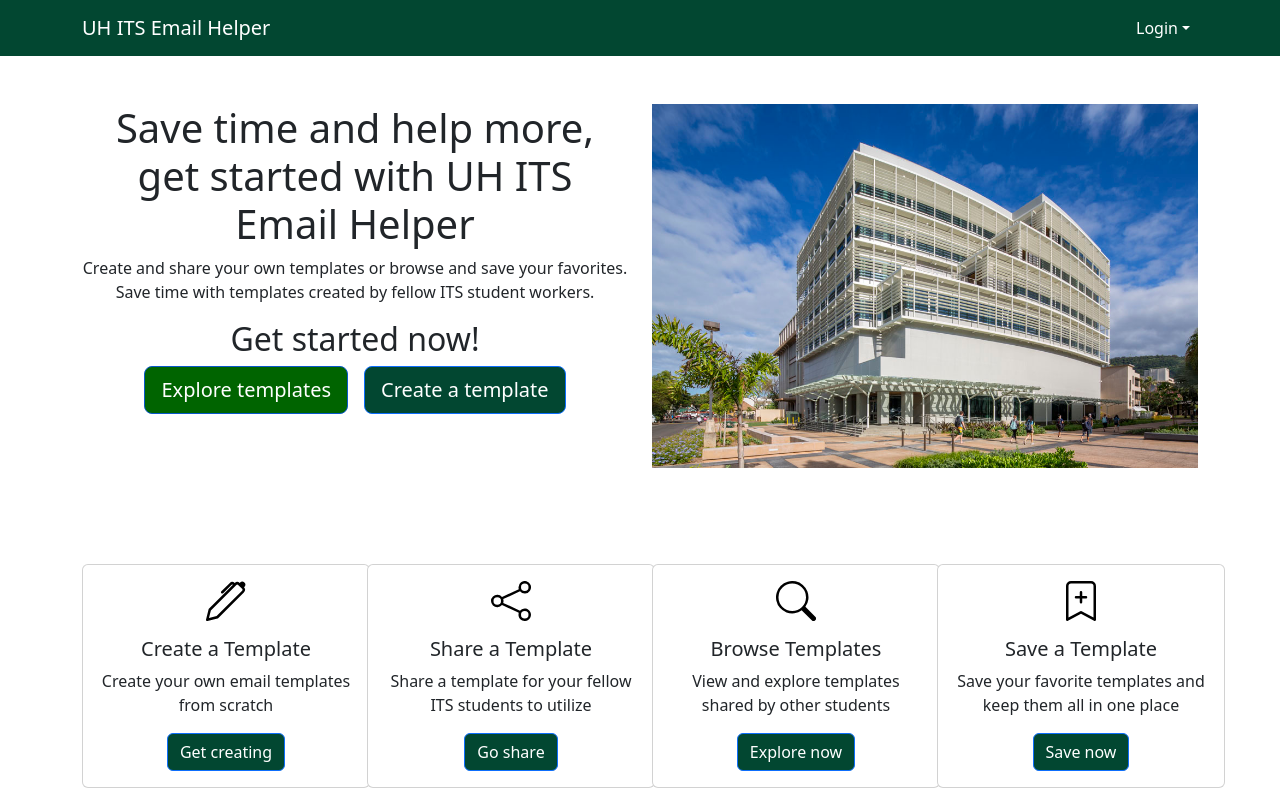
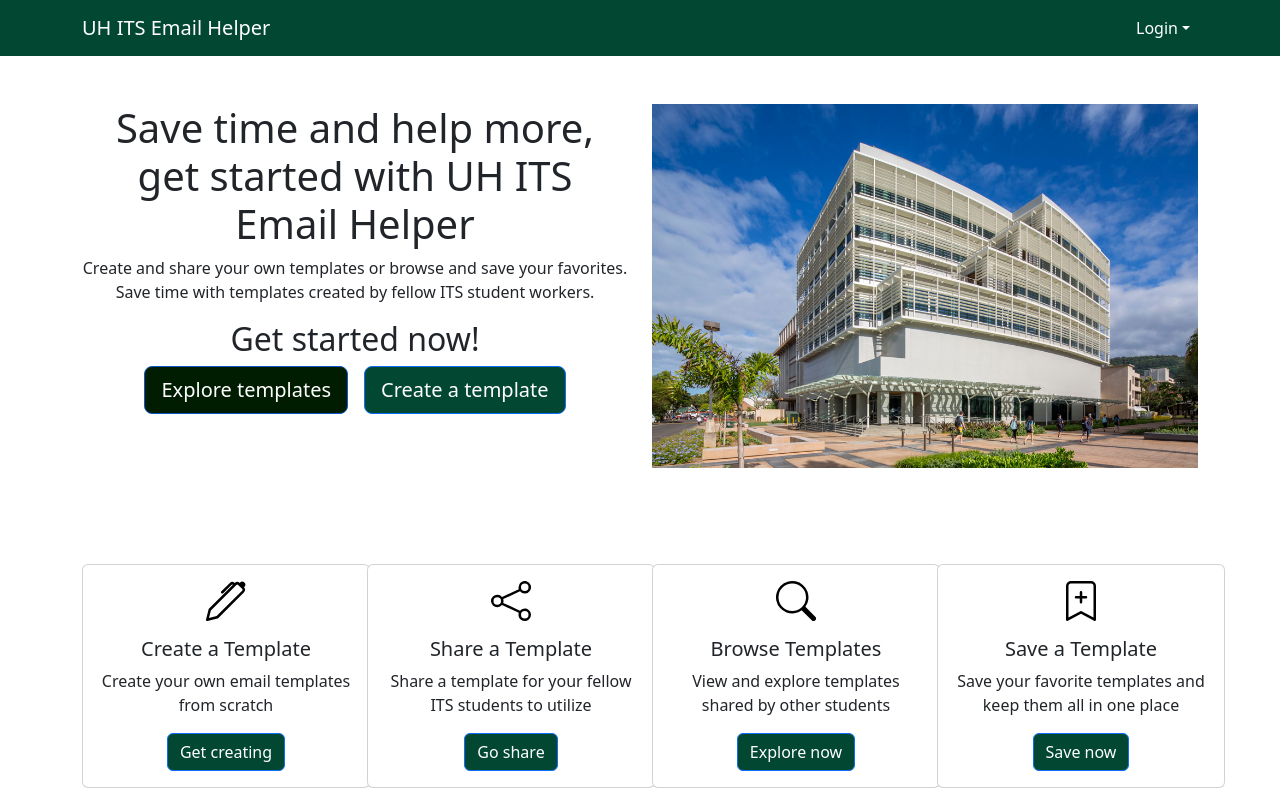
Before and after one commit to ICS314-Group-4/Group-4-Final-Project, a Next.js app: page / in a window 1280 px wide. In both pictures the pointer is over the button "Explore templates". Shown: the top 800 px of the page. Built offline with nearby package versions, Linux system fonts and the light colour scheme; no server answers.

Commit message:
Edited global.css
Added new color style

```diff
--- a/src/app/globals.css
+++ b/src/app/globals.css
@@ -7,6 +7,7 @@
   --nat-navbar-highlight-bg: 0, 0, 139;
   --nat-navbar-text-highlight: khaki;
   --uh-green: #024731;
+  --uh-green-dark: #001D02;
 }
 html,
 body {
@@ -38,5 +39,5 @@
   background-color: var(--uh-green);
 }
 .button:hover{
-  background-color: darkgreen;
+  background-color: var(--uh-green-dark);
 }
```
